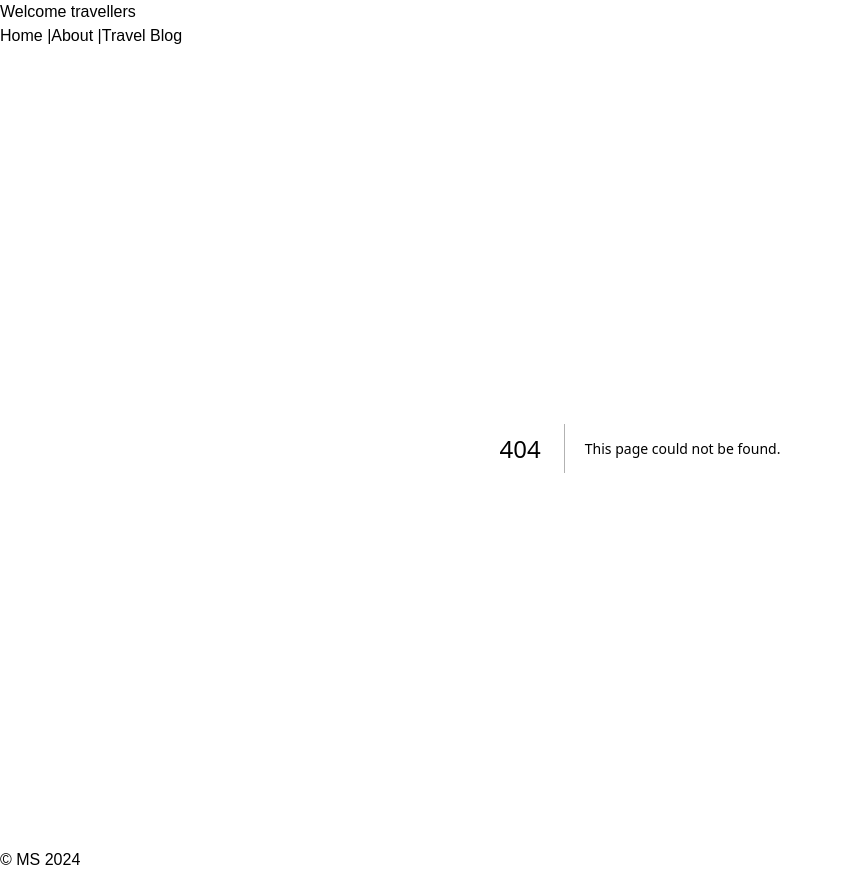
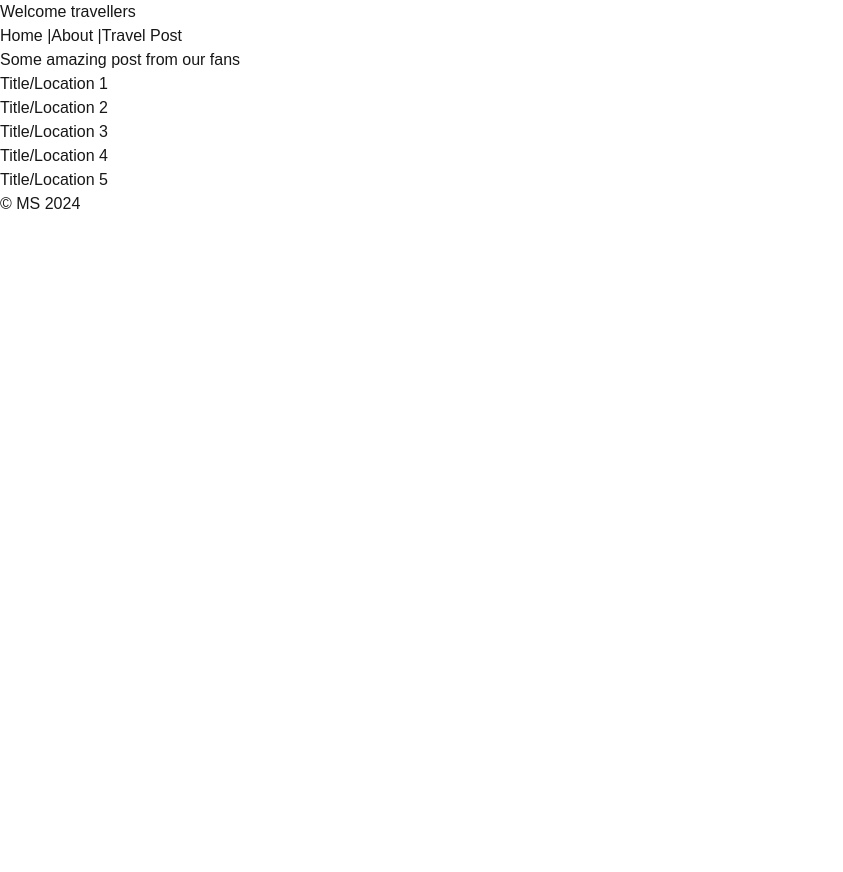
Before and after one commit to MB-Sh/-week8-assignment-travelblog-nextjs, a Next.js app: page /travelpost in a window 1280 px wide. Before the commit this address had no page. Shown: the whole page, without its empty margins (0-843 px from the left). After the commit the page ends 800 px from the top, so only its background shows below. Built offline with nearby package versions, Linux system fonts and the light colour scheme.

Commit message:
added more pages

```diff
--- /dev/null
+++ b/src/app/travelpost/[id]/page.js
@@ -0,0 +1,9 @@
+export default function IdPage({ params }) {
+    console.log(params);
+    return (
+      <>
+        <h1>Dynamic Route for the Id</h1>
+        <p> This is a {params.id} </p>
+      </>
+    );
+  }
--- /dev/null
+++ b/src/app/travelpost/page.js
@@ -0,0 +1,15 @@
+export default function TravelPost() {
+    return (
+      <>
+        <h1>Some amazing post from our fans</h1>
+        <ol>
+          <li>Title/Location 1</li>
+          <li>Title/Location 2</li>
+          <li>Title/Location 3</li>
+          <li>Title/Location 4</li>
+          <li>Title/Location 5</li>
+
+        </ol>
+      </>
+    );
+  }
--- a/src/components/Navbar.jsx
+++ b/src/components/Navbar.jsx
@@ -1,7 +1,7 @@
 
 import Link from "next/link";
-import AboutPage from "@/app/pages/about/page";
-import TravelPage from "@/app/pages/travelblog/page";
+import AboutPage from "@/app/about/page";
+import TravelPage from "@/app/travelpost/page";
 
 export default function Navbar(){
     return(
@@ -9,7 +9,7 @@ export default function Navbar(){
       <nav className="nav-bar">
         <Link href={"/"}>Home</Link> |
         <Link href={"/about"}>About</Link> |
-        <Link href={"/travelblog"}>Travel Blog</Link>
+        <Link href={"/travelpost"}>Travel Post</Link>
       </nav>
       </>
     );
```
Also changed, not shown: src/app/pages/travelblog/page.js (deleted, +0 -44 lines), src/app/about/page.js (renamed from src/app/pages/about/page.js), src/app/newTravelpost/page.js (added).
